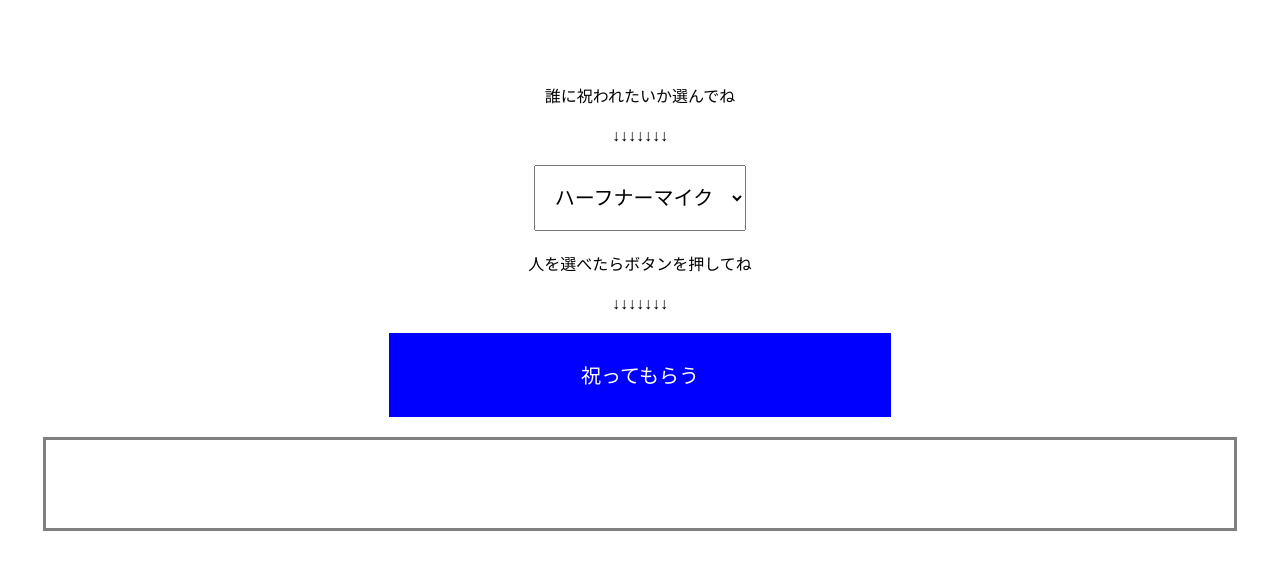
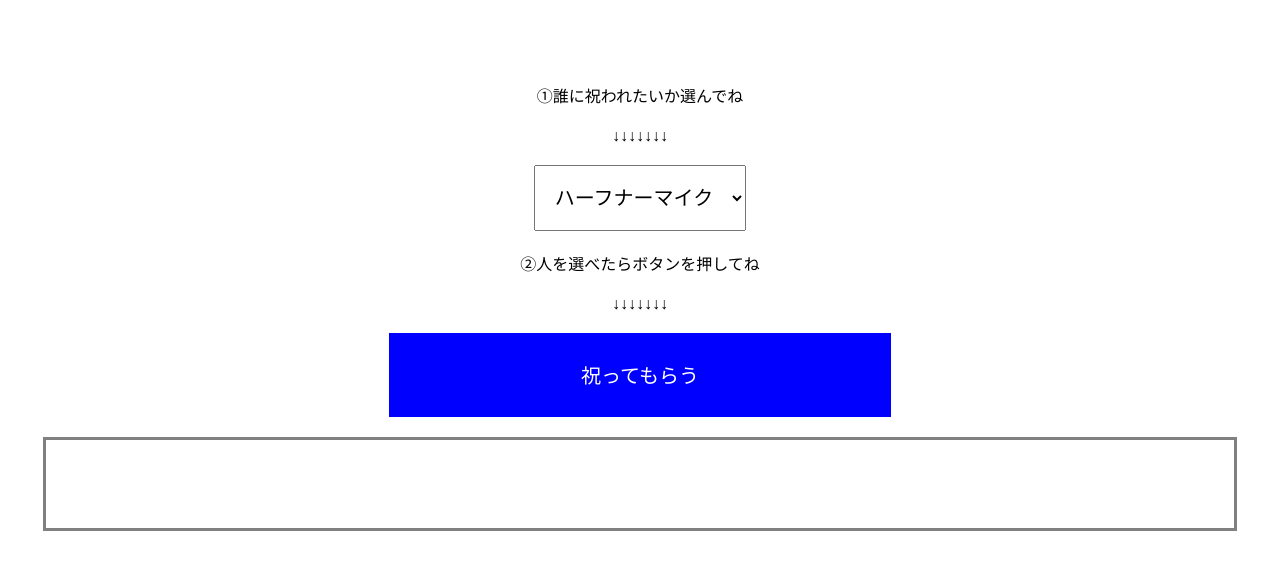
Before and after one commit to siora-men/tkp33rd, a plain HTML site: page index.html in a window 1280 px wide. Shown: the part 54-624 px from the top of the page. Drawn offline with Linux system fonts and the light colour scheme.

Commit message:
Update index.html

```diff
--- a/index.html
+++ b/index.html
@@ -11,7 +11,7 @@
     <div class="content-wrapper">
         <h1>ツカピンの誕生日</h1>
         <div class="omedeto-wrapper">
-            <p class="question-dare align-center">誰に祝われたいか選んでね</p>
+            <p class="question-dare align-center">①誰に祝われたいか選んでね</p>
             <p class="align-center">↓↓↓↓↓↓↓</p>
                 <select id="imageSelect">
                     <option value="001">ハーフナーマイク</option>
@@ -37,7 +37,7 @@
                     <option value="020">小見洋太</option>
                 </select>
         </div>
-      <p class="align-center">人を選べたらボタンを押してね</p>
+      <p class="align-center">②人を選べたらボタンを押してね</p>
       <p class="align-center">↓↓↓↓↓↓↓</p>
         <button class="go-out">祝ってもらう</button>
 
```
